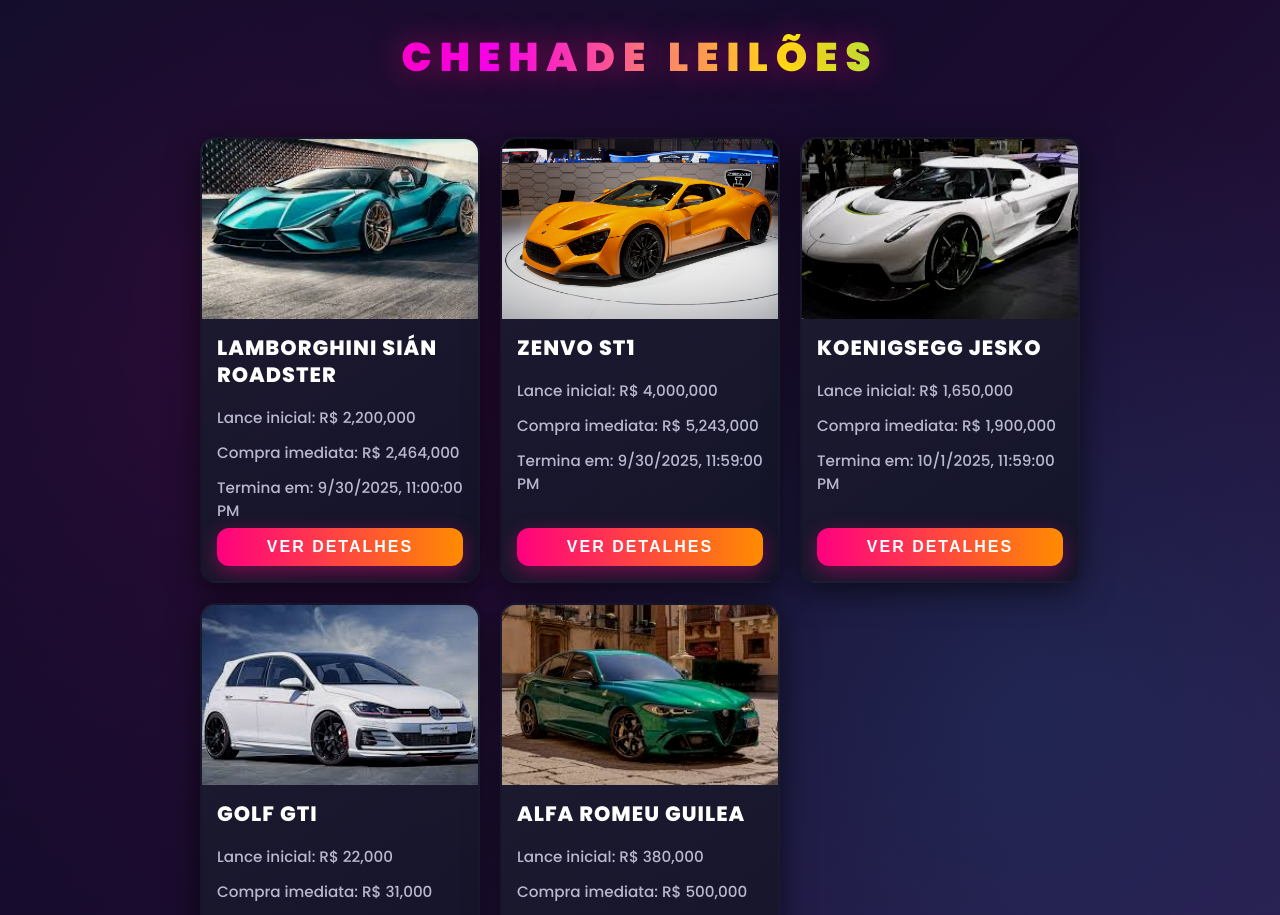
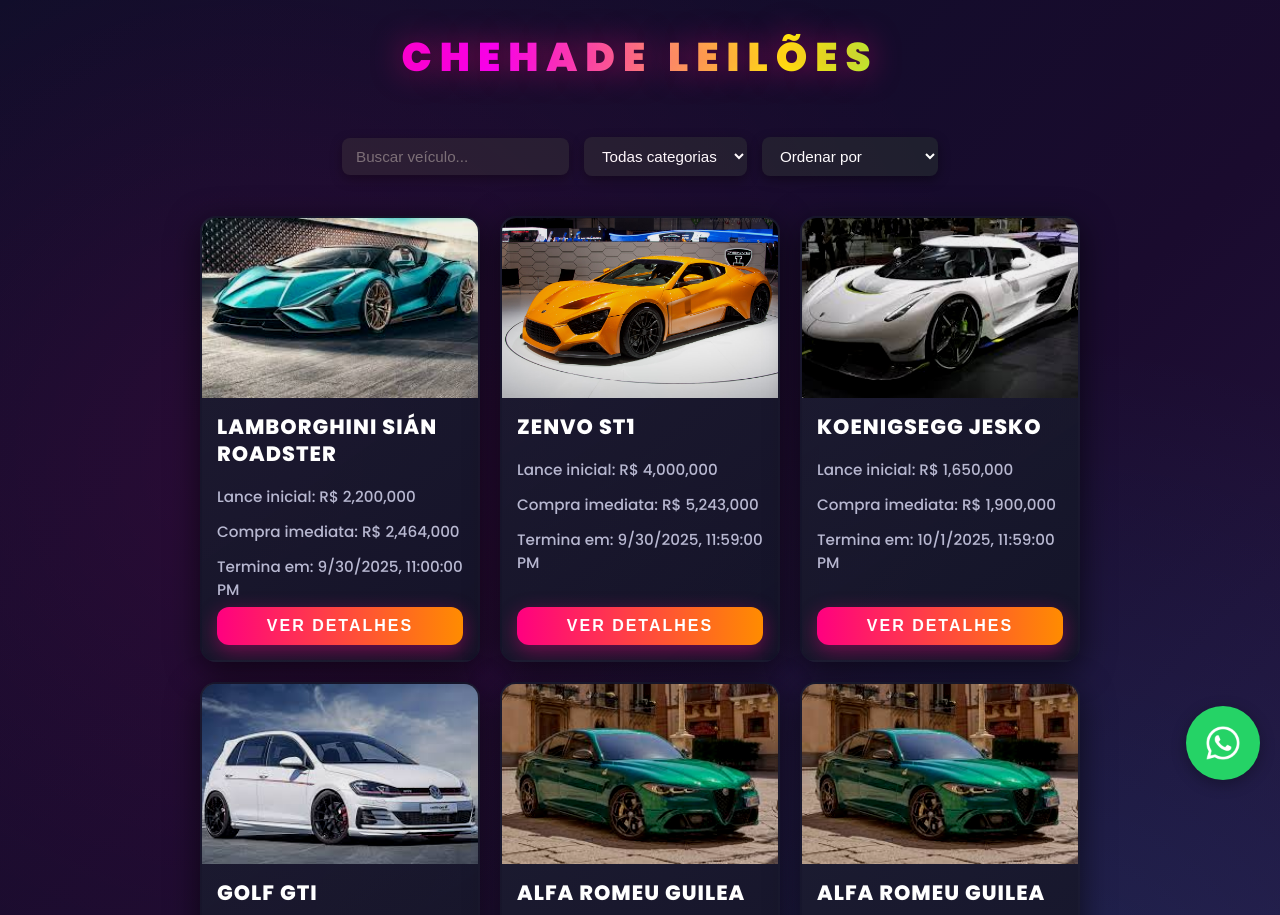
Before and after one commit to aliosmarchehade/spring-leilao, a React (Create React App) app in the folder front/: page /dashboard in a window 1280 px wide. Shown: the top 915 px of the page. Built offline with nearby package versions, Linux system fonts and the light colour scheme; no server answers.

Commit message:
filtros e botao whats

```diff
--- a/front/src/index.css
+++ b/front/src/index.css
@@ -365,6 +365,43 @@
   transform: translateY(0);
 }
 
+.filtros {
+  display: flex;
+  justify-content: center;
+  align-items: center;
+  gap: 15px;
+  margin-bottom: 40px;
+  flex-wrap: wrap;
+}
+
+.filtros input,
+.filtros select {
+  padding: 10px 14px;
+  border-radius: 8px;
+  border: none;
+  outline: none;
+  font-size: 0.95rem;
+  background: #1f1f2e;
+  color: white;
+  box-shadow: 0 4px 12px rgba(0, 0, 0, 0.4);
+  transition: all 0.3s;
+}
+
+.filtros input:focus,
+.filtros select:focus {
+  background: #2a2a40;
+  border: 1px solid #ff0080;
+  box-shadow: 0 0 8px rgba(255, 0, 128, 0.6);
+}
+
+.sem-resultados {
+  text-align: center;
+  font-size: 1.2rem;
+  color: #ccc;
+  grid-column: 1 / -1;
+}
+
+
 @media (max-width: 768px) {
   .leiloes-container h1 {
     font-size: 2.5rem;
@@ -386,3 +423,26 @@
 
 
 }
+
+.whatsapp-button {
+  position: fixed;
+  bottom: 20px;
+  right: 20px;
+  z-index: 1000;
+  background: #25d366;
+  border-radius: 50%;
+  padding: 12px;
+  box-shadow: 0 4px 15px rgba(0,0,0,0.3);
+  transition: transform 0.3s ease, box-shadow 0.3s ease;
+}
+
+.whatsapp-button img {
+  width: 50px;
+  height: 50px;
+  display: block;
+}
+
+.whatsapp-button:hover {
+  transform: scale(1.1);
+  box-shadow: 0 6px 220px rgba(37, 211, 102, 0.6);
+}
--- /dev/null
+++ b/front/src/mocks/mockLeiloes.jsx
@@ -0,0 +1,67 @@
+import lamborg from "../assets/lambo.png";
+import zenvo from "../assets/zenvo.png";
+import koenig from "../assets/koenig.jpg";
+import alfa from "../assets/ar.jpg";
+import golf from "../assets/golfao.jpg";
+
+const mockLeiloes = [
+  {
+    id: 1,
+    veiculo: { nome: "Lamborghini Sián Roadster", imagemUrl: lamborg, categoria: "Supercarro" },
+    lanceInicial: 2200000,
+    compraImediata: 2464000,
+    dataFim: "2025-09-30T23:00:00"
+  },
+  {
+    id: 2,
+    veiculo: { nome: "Zenvo ST1", imagemUrl: zenvo, categoria: "Supercarro" },
+    lanceInicial: 4000000,
+    compraImediata: 5243000,
+    dataFim: "2025-09-30T23:59:00"
+  },
+  {
+    id: 3,
+    veiculo: { nome: "Koenigsegg Jesko", imagemUrl: koenig, categoria: "Supercarro" },
+    lanceInicial: 1650000,
+    compraImediata: 1900000,
+    dataFim: "2025-10-01T23:59:00"
+  },
+  {
+    id: 4,
+    veiculo: { nome: "Golf GTI", imagemUrl: golf, categoria: "Hatch" },
+    lanceInicial: 22000,
+    compraImediata: 31000,
+    dataFim: "2025-10-01T23:59:00"
+  },
+  {
+    id: 5,
+    veiculo: { nome: "Alfa Romeu Guilea", imagemUrl: alfa, categoria: "Sedan" },
+    lanceInicial: 380000,
+    compraImediata: 500000,
+    dataFim: "2025-10-01T23:59:00"
+  },
+  {
+    id: 5,
+    veiculo: { nome: "Alfa Romeu Guilea", imagemUrl: alfa, categoria: "Sedan" },
+    lanceInicial: 380000,
+    compraImediata: 500000,
+    dataFim: "2025-10-01T23:59:00"
+  },
+  {
+    id: 5,
+    veiculo: { nome: "Alfa Romeu Guilea", imagemUrl: alfa, categoria: "Sedan" },
+    lanceInicial: 380000,
+    compraImediata: 500000,
+    dataFim: "2025-10-01T23:59:00"
+  },
+  {
+    id: 5,
+    veiculo: { nome: "Alfa Romeu Guilea", imagemUrl: alfa, categoria: "Sedan" },
+    lanceInicial: 380000,
+    compraImediata: 500000,
+    dataFim: "2025-10-01T23:59:00"
+  },
+
+];
+
+export default mockLeiloes;
--- a/front/src/paginas/Leiloes.jsx
+++ b/front/src/paginas/Leiloes.jsx
@@ -1,67 +1,68 @@
-import lamborg from "../assets/lambo.png";
-import zenvo from "../assets/zenvo.png";
-import koenig from "../assets/koenig.jpg"
-import alfa from "../assets/ar.jpg"
-import golf from "../assets/golfao.jpg"
+import whats from "../assets/whatsapp.jpg";
+import mockLeiloes from "../mocks/mockLeiloes"; //
 import React, { useEffect, useState } from "react";
 import axios from "axios";
 
-const mockLeiloes = [
-    {
-      id: 1,
-      veiculo: { nome: "Lamborghini Sián Roadster", imagemUrl: lamborg },
-      lanceInicial: 2200000,
-      compraImediata: 2464000,
-      dataFim: "2025-09-30T23:00:00"
-    },
-    {
-      id: 2,
-      veiculo: { nome: "Zenvo ST1", imagemUrl: zenvo },
-      lanceInicial: 4000000,
-      compraImediata: 5243000,
-      dataFim: "2025-09-30T23:59:00"
-    },
-    {
-        id: 3,
-        veiculo: { nome: "Koenigsegg Jesko ", imagemUrl: koenig },
-        lanceInicial: 1650000,
-        compraImediata: 1900000,
-        dataFim: "2025-10-01T23:59:00"
-      },
-      {
-        id: 4,
-        veiculo: { nome: "Golf GTI ", imagemUrl: golf },
-        lanceInicial: 22000,
-        compraImediata: 31000,
-        dataFim: "2025-10-01T23:59:00"
-      },
-      {
-        id: 5,
-        veiculo: { nome: "Alfa Romeu Guilea", imagemUrl: alfa },
-        lanceInicial: 380000,
-        compraImediata: 500000,
-        dataFim: "2025-10-01T23:59:00"
-      }
-  ];
 
 const Leiloes = () => {
   const [leiloes, setLeiloes] = useState([]);
+  const [busca, setBusca] = useState("");
+  const [categoria, setCategoria] = useState("Todos");
+  const [ordenacao, setOrdenacao] = useState("padrao");
 
   useEffect(() => {
     axios.get("http://localhost:8080/leiloes")
       .then(response => setLeiloes(response.data.content))
       .catch(() => {
-        // se não conseguir pegar do backend, usa mock
         setLeiloes(mockLeiloes);
       });
   }, []);
 
+  // aplica filtros e ordenação
+  const leiloesFiltrados = leiloes
+    .filter(leilao =>
+      leilao.veiculo?.nome.toLowerCase().includes(busca.toLowerCase())
+    )
+    .filter(leilao =>
+      categoria === "Todos" ? true : leilao.veiculo?.categoria === categoria
+    )
+    .sort((a, b) => {
+      if (ordenacao === "preco") return a.lanceInicial - b.lanceInicial;
+      if (ordenacao === "data") return new Date(a.dataFim) - new Date(b.dataFim);
+      return 0;
+    });
+
   return (
-
     <div className="leiloes-container">
       <h1>Chehade Leilões</h1>
+
+      {/* filtros */}
+      <div className="filtros">
+        <input
+          type="text"
+          placeholder="Buscar veículo..."
+          value={busca}
+          onChange={(e) => setBusca(e.target.value)}
+        />
+        <select value={categoria} onChange={(e) => setCategoria(e.target.value)}>
+          <option value="Todos">Todas categorias</option>
+          <option value="Supercarro">Supercarro</option>
+          <option value="Hatch">Hatch</option>
+          <option value="Sedan">Sedan</option>
+        </select>
+        <select value={ordenacao} onChange={(e) => setOrdenacao(e.target.value)}>
+          <option value="padrao">Ordenar por</option>
+          <option value="preco">Menor preço inicial</option>
+          <option value="data">Termina antes</option>
+        </select>
+      </div>
+
+      {/* lista */}
       <div className="leiloes-lista">
-        {leiloes.map((leilao) => (
+        {leiloesFiltrados.length === 0 ? (
+          <p className="sem-resultados">Nenhum leilão encontrado 🚧</p>
+        ) : (
+          leiloesFiltrados.map((leilao) => (
             <div key={leilao.id} className="leilao-card">
               <img
                 src={leilao.veiculo?.imagemUrl || "/placeholder.jpg"}
@@ -73,10 +74,21 @@
               <p>Termina em: {new Date(leilao.dataFim).toLocaleString()}</p>
               <button>Ver Detalhes</button>
             </div>
-        ))}
+          ))
+        )}
       </div>
+      <a
+  href="https://wa.me/5544998705279"
+  className="whatsapp-button"
+  target="_blank"
+  rel="noopener noreferrer"
+>
+  <img src={whats} alt="WhatsApp" />
+</a>
     </div>
+
   );
+
 };
 
 export default Leiloes;
```
Also changed, not shown: front/src/assets/whatsapp.jpg (added). Lines whose indentation alone changed are shown as unchanged.
